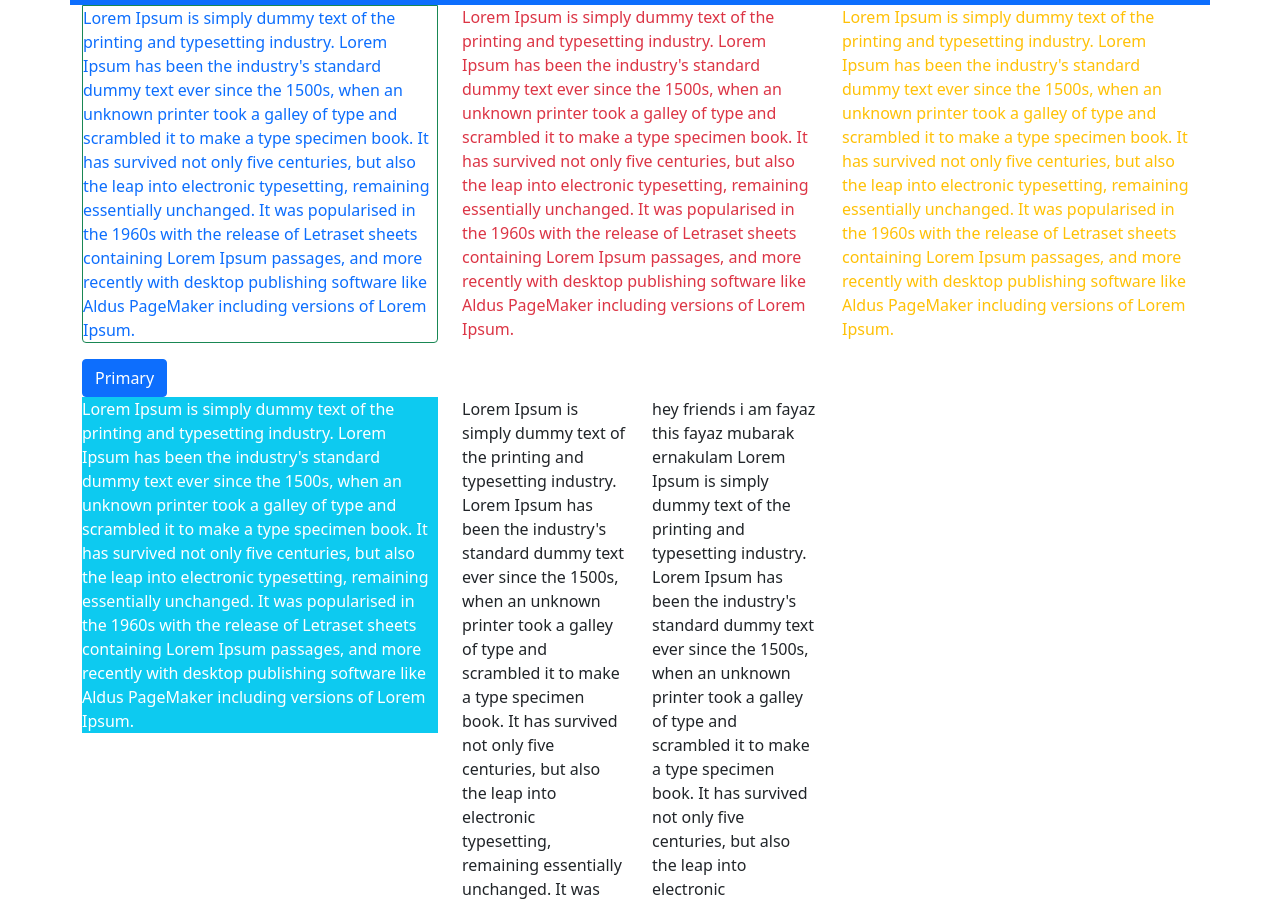
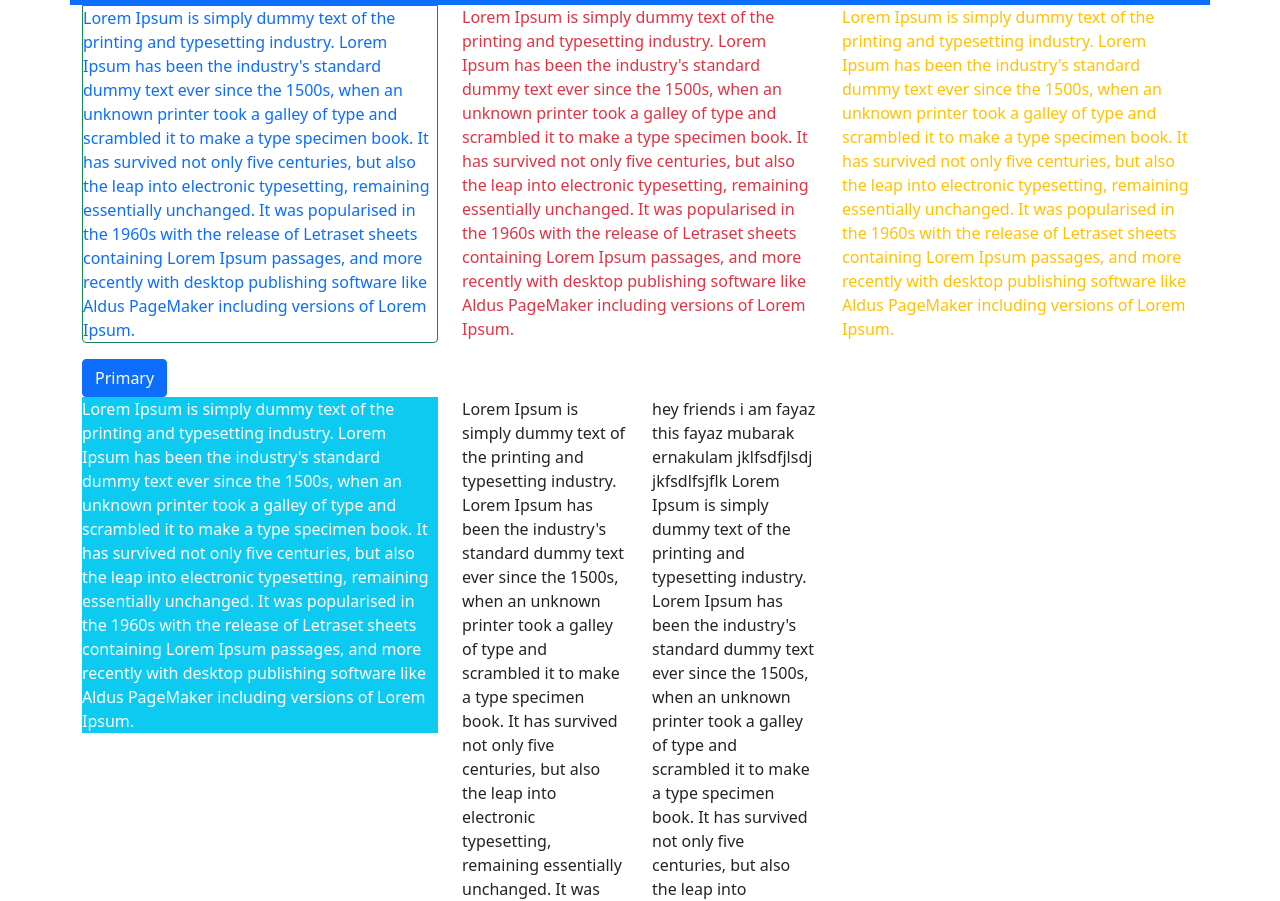
Before and after one commit to fayazmubarak524/date-with-git, a plain HTML site: page index2.html in a window 1280 px wide. Shown: the part 51-952 px from the top of the page. Drawn offline with nearby package versions, Linux system fonts and the light colour scheme.

Commit message:
file modify

```diff
--- a/index2.html
+++ b/index2.html
@@ -71,6 +71,9 @@
         <div class="col-xs-12 col-sm-6 col-md-4 col-lg-3 col-xl-2">
             <p> hey friends i am fayaz
               this fayaz mubarak ernakulam
+              jklfsdfjlsdj
+              jkfsdlfsjflk
+
               Lorem Ipsum is simply dummy text of the printing and typesetting industry. Lorem Ipsum has been the industry's standard dummy text ever since the 1500s, when an unknown printer took a galley of type and scrambled it to make a type specimen book. It has survived not only five centuries, but also the leap into electronic typesetting, remaining essentially unchanged. It was popularised in the 1960s with the release of Letraset sheets containing Lorem Ipsum passages, and more recently with desktop publishing software like Aldus PageMaker including versions of Lorem Ipsum.</p>
 
         </div>
```
Also changed, not shown: index.html (+2 -0 lines).
